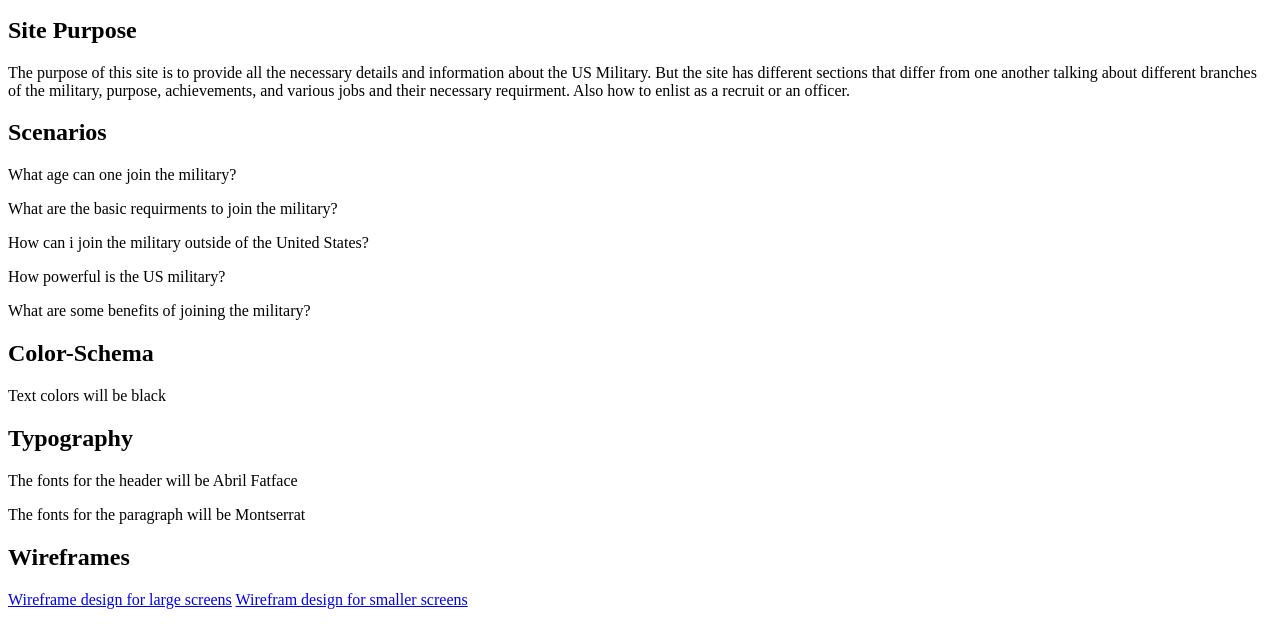
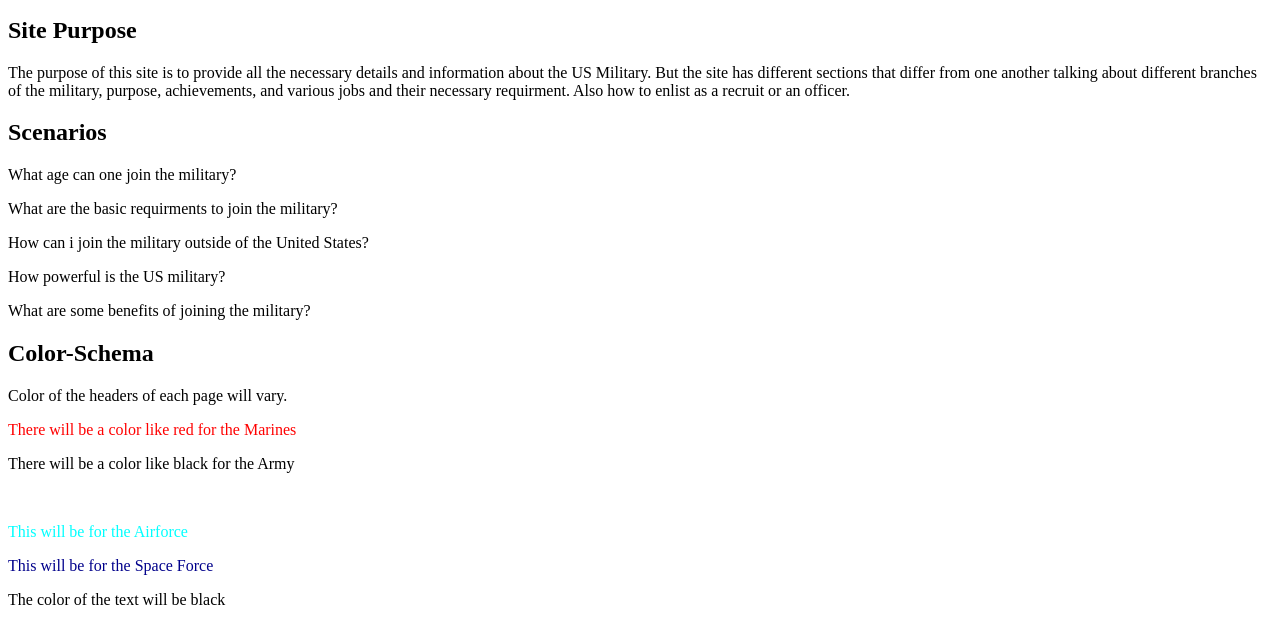
Before and after one commit to kofibill/wdd131, a plain HTML site: page project/siteplan.html in a window 1280 px wide. Shown: the part 169-795 px from the top of the page. Drawn offline with Linux system fonts and the light colour scheme.

Commit message:
update on siteplan

```diff
--- a/project/siteplan.html
+++ b/project/siteplan.html
@@ -41,7 +41,13 @@
 
         <section class="color-schema">
             <h2>Color-Schema</h2>
-            <p>Text colors will be black</p>
+            <p>Color of the headers of each page will vary.</p>
+            <p style="color: red;">There will be a color like red for the Marines</p>
+            <p style="color: black;">There will be a color like black for the Army</p>
+            <p style="color: white;">There will be a color of navy for the Navy</p>
+            <p style="color: aqua;">This will be for the Airforce</p>
+            <p style="color: darkblue;">This will be for the Space Force</p>
+            <p>The color of the text will be black</p>
         </section>
 
         <section class="tyography">
```
